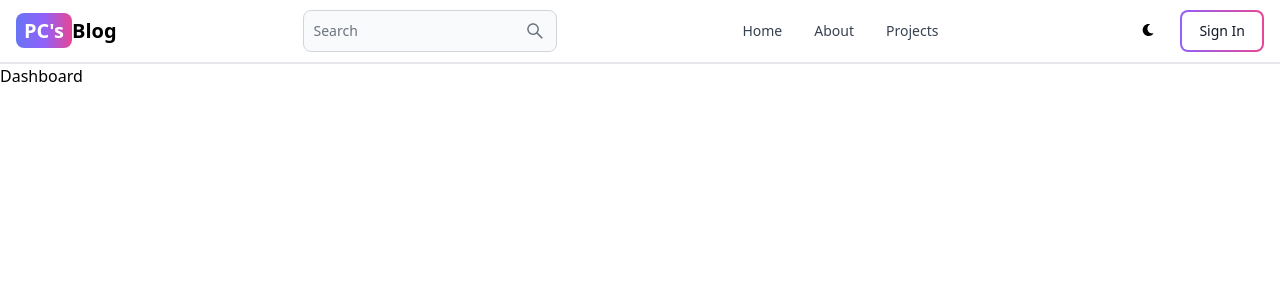
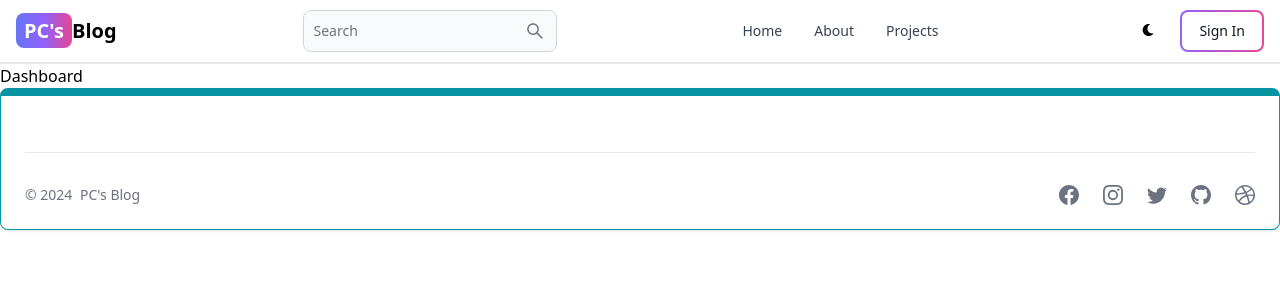
Before and after one commit to PrincyChauhan/mern-blog, a React (Vite) app in the folder client/: page /dashboard in a window 1280 px wide. Shown: the top 300 px of the page. Built offline with nearby package versions, Linux system fonts and the light colour scheme; no server answers.

Commit message:
footer added

```diff
--- a/client/src/App.jsx
+++ b/client/src/App.jsx
@@ -1,22 +1,24 @@
 import { BrowserRouter, Routes, Route } from "react-router-dom";
 import Home from "./pages/Home";
 import About from "./pages/About";
-import SignIn from './pages/SignIn';
-import SignUp from './pages/SignUp';
+import SignIn from "./pages/SignIn";
+import SignUp from "./pages/SignUp";
 import Dashboard from "./pages/Dashboard";
 import Header from "./components/Header";
+import Footer from "./components/Footer";
 
 export default function App() {
   return (
     <BrowserRouter>
-    <Header/>
+      <Header />
       <Routes>
         <Route path="/" element={<Home />} />
         <Route path="/about" element={<About />} />
-        <Route path='/sign-in' element={<SignIn />} />
-        <Route path='/sign-up' element={<SignUp />} />
+        <Route path="/sign-in" element={<SignIn />} />
+        <Route path="/sign-up" element={<SignUp />} />
         <Route path="/dashboard" element={<Dashboard />} />
       </Routes>
+      <Footer />
     </BrowserRouter>
-  )
+  );
 }
--- /dev/null
+++ b/client/src/components/Footer.jsx
@@ -0,0 +1,25 @@
+import { Footer } from 'flowbite-react';
+import { BsFacebook, BsInstagram, BsTwitter, BsGithub, BsDribbble } from 'react-icons/bs';
+export default function FooterCom() {
+  return (
+    <Footer container className='border border-t-8 border-teal-500'>
+      <div className='w-full max-w-7xl mx-auto'>
+        <Footer.Divider />
+        <div className='w-full sm:flex sm:items-center sm:justify-between'>
+          <Footer.Copyright
+            href='#'
+            by=" PC&apos;s Blog"
+            year={new Date().getFullYear()}
+          />
+          <div className="flex gap-6 sm:mt-0 mt-4 sm:justify-center">
+            <Footer.Icon href='#' icon={BsFacebook}/>
+            <Footer.Icon href='#' icon={BsInstagram}/>
+            <Footer.Icon href='#' icon={BsTwitter}/>
+            <Footer.Icon href='#' icon={BsGithub}/>
+            <Footer.Icon href='#' icon={BsDribbble}/>
+          </div>
+        </div>
+      </div>
+    </Footer>
+  );
+}
--- a/client/src/redux/store.js
+++ b/client/src/redux/store.js
@@ -1,8 +1,7 @@
 import { configureStore, combineReducers } from '@reduxjs/toolkit'
-import userReducer from './User/userSlice';
+import userReducer from './user/userSlice';
 import { persistReducer, persistStore } from 'redux-persist'
 import storage from 'redux-persist/lib/storage'
-
 
 const rootReducer = combineReducers({
     user: userReducer,
```
